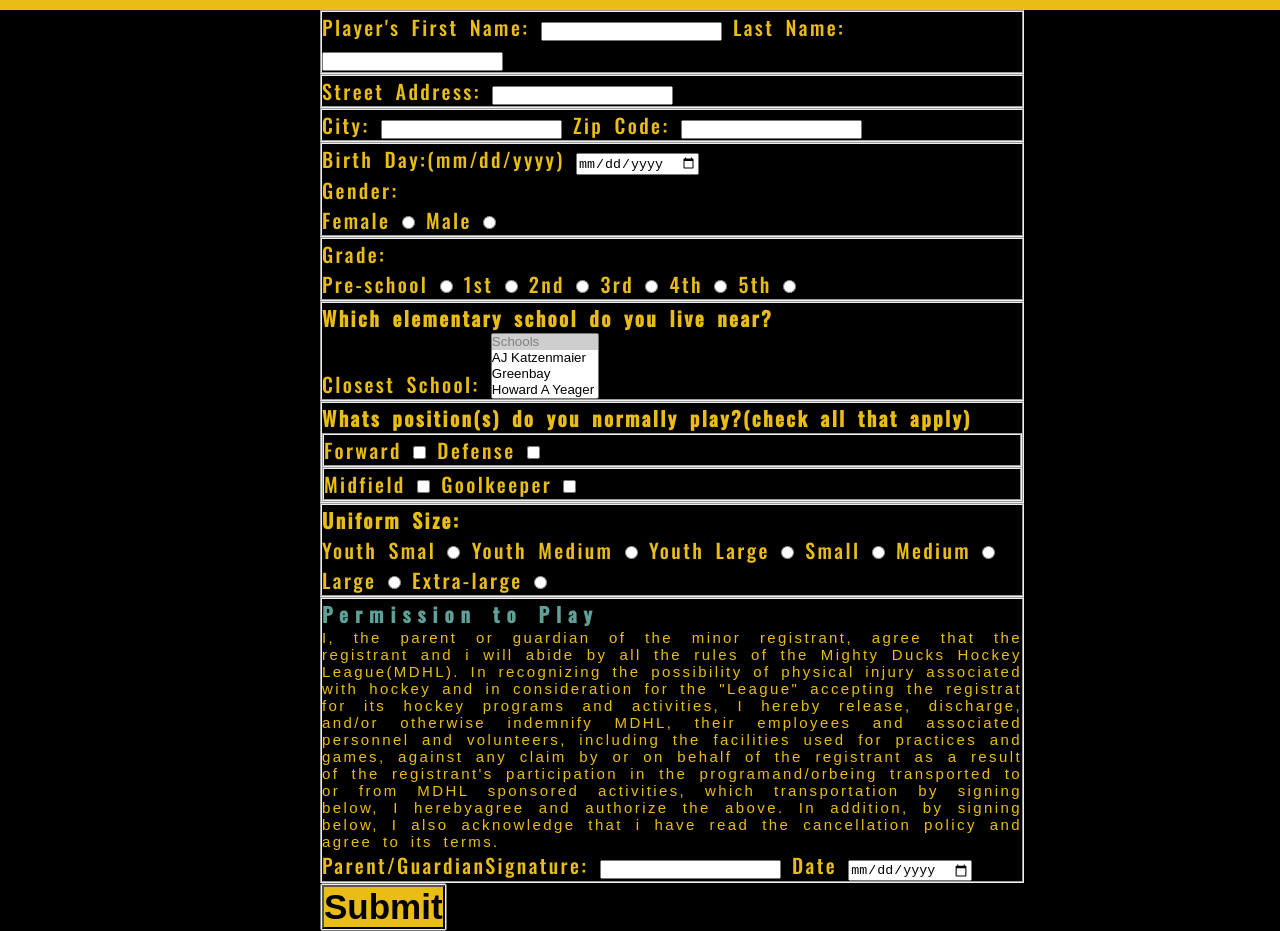
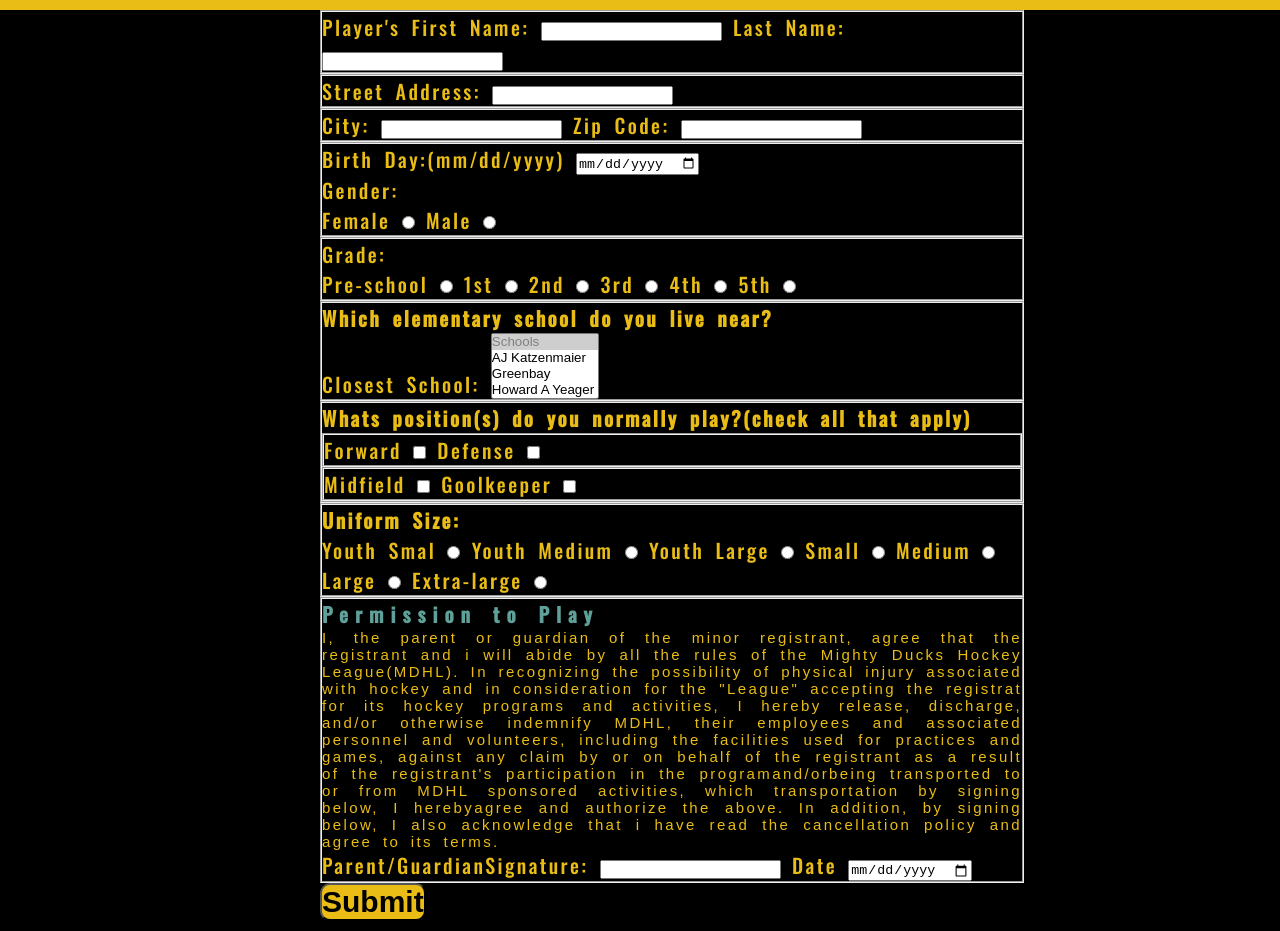
Before and after one commit to rominarg/Task_Front_End_Navarrete, a plain HTML site: page registration.html in a window 1280 px wide. Shown: the part 159-1090 px from the top of the page. Drawn offline with nearby package versions, Linux system fonts and the light colour scheme.

Commit message:
task4_button

```diff
--- a/Assets/css/style3.css
+++ b/Assets/css/style3.css
@@ -249,6 +249,7 @@ th{
 input[type="submit" i] {
     background-color: #e9bd15;
     color: #000000;
-    font-size: 35px;
+    font-size: 30px;
     font-weight: 700;
+    border-radius: 10px;
 }
--- a/registration.html
+++ b/registration.html
@@ -39,6 +39,7 @@
 <section class="title_game">
     <div>
         <h1 class="title_game1">Registration Form</h1>
+
     </div>
 </section>
 
@@ -138,7 +139,7 @@
                 <label for="Date">Date</label>
                 <input type="date" name="date" id="Date" required>
             </fieldset>
-            <button class="button_submit"><input type="submit" value="Submit"></button>
+            <input type="submit" value="Submit">
             </form>
     </main>
 </body>
```
